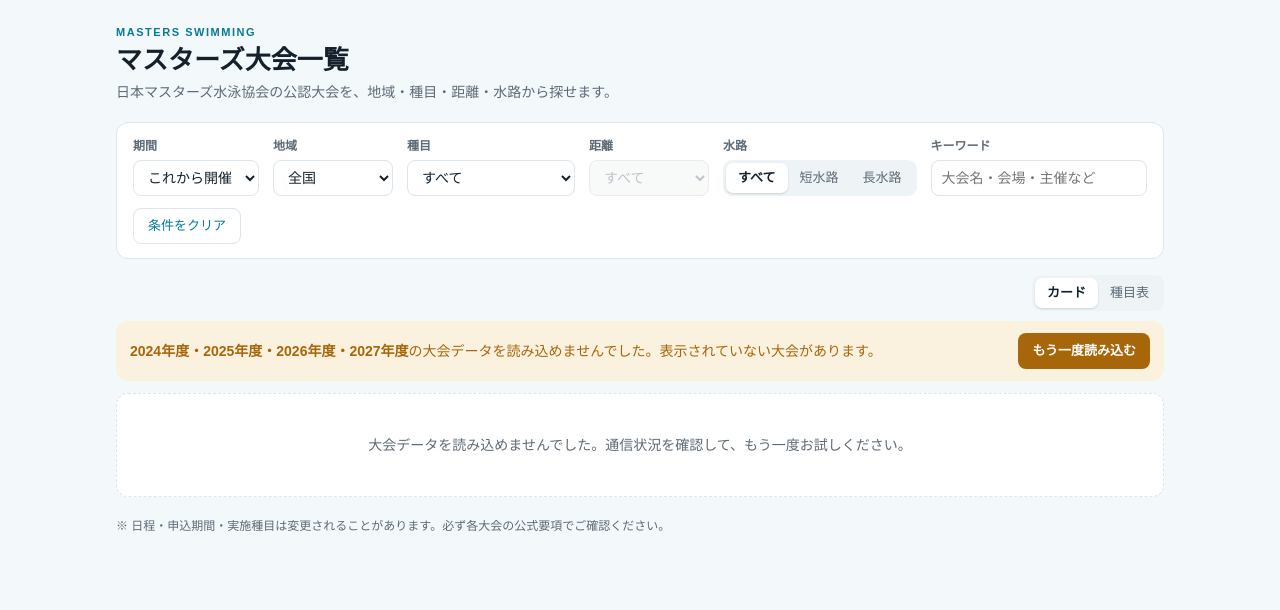
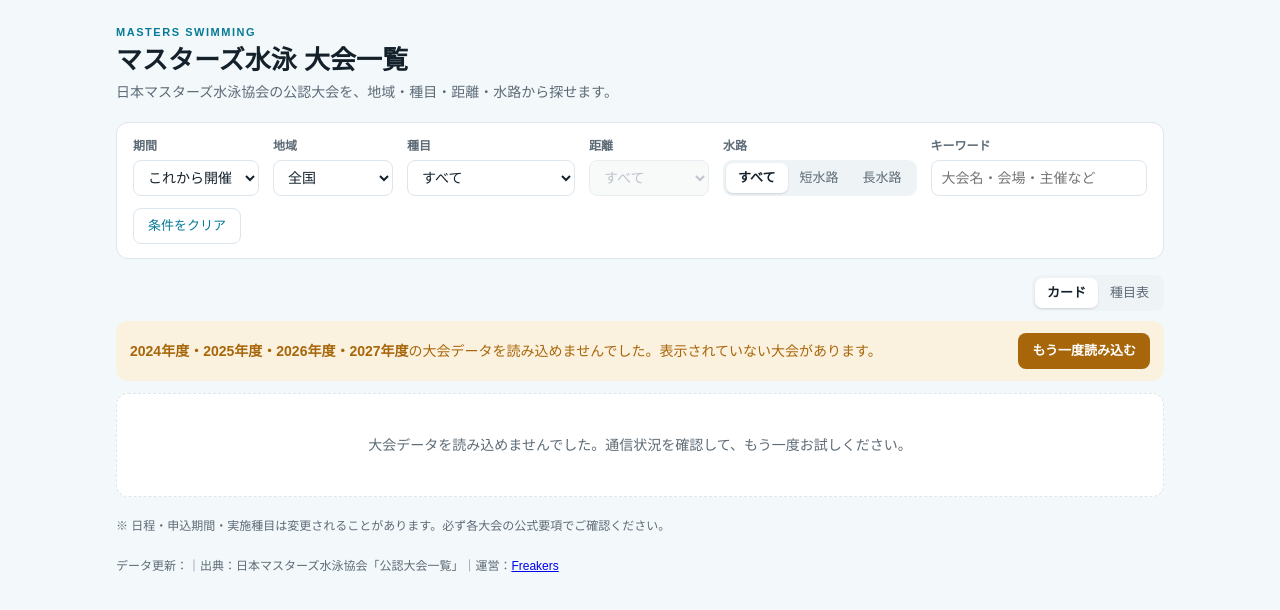
Before and after one commit to kakkies03/masters-competition-public, a plain HTML site: page index.html in a window 1280 px wide. Drawn offline with Linux system fonts and the light colour scheme; no server answers.

Commit message:
swim.freakers.net向けにタイトル・説明文・OGPを設定し、検索に載るようにする

```diff
--- a/index.html
+++ b/index.html
@@ -3,17 +3,24 @@
 <head>
   <meta charset="UTF-8" />
   <meta name="viewport" content="width=device-width, initial-scale=1" />
-  <title>マスターズ大会一覧 | Freakers</title>
-  <meta name="description" content="日本マスターズ水泳協会の公認大会を、地域・種目・距離・短水路／長水路から探せる大会一覧です。日程・会場・申込期間・実施種目・大会要項を掲載しています。" />
-  <!-- 単体では検索結果に出さず、Freakersのページに埋め込まれたときだけ内容として扱ってもらう -->
-  <meta name="robots" content="noindex, indexifembedded" />
+  <title>マスターズ水泳 大会一覧・日程【2026・2027年】｜Freakers</title>
+  <link rel="canonical" href="https://swim.freakers.net/" />
+  <meta property="og:type" content="website" />
+  <meta property="og:site_name" content="Freakers" />
+  <meta property="og:title" content="マスターズ水泳 大会一覧・日程【2026・2027年】" />
+  <meta property="og:description" content="全国のマスターズ水泳公認大会を、地域・種目・距離・短水路／長水路から探せます。日程・会場・申込期間・実施種目・大会要項を掲載。" />
+  <meta property="og:url" content="https://swim.freakers.net/" />
+  <meta property="og:image" content="https://shop.freakers.net/uploads/b/3991cd80-9a21-11ee-951a-97ed3de63423/masters-renewal-ogp.png" />
+  <meta name="twitter:card" content="summary_large_image" />
+  <meta name="description" content="全国のマスターズ水泳公認大会の日程・会場・申込期間・実施種目を掲載。地域・種目・距離・短水路／長水路から出たい大会を探せます。申込受付中の大会や大会要項もすぐに確認できます。" />
+  <!--JSONLD-->
   <link rel="stylesheet" href="style.css?v=20261126c" />
 </head>
 <body>
   <main class="app">
     <header class="hero">
       <p class="eyebrow">MASTERS SWIMMING</p>
-      <h1>マスターズ大会一覧</h1>
+      <h1>マスターズ水泳 大会一覧</h1>
       <p class="lead">日本マスターズ水泳協会の公認大会を、地域・種目・距離・水路から探せます。</p>
     </header>
 
@@ -80,8 +87,10 @@
     </div>
 
     <p class="note">※ 日程・申込期間・実施種目は変更されることがあります。必ず各大会の公式要項でご確認ください。</p>
+    <p class="note">データ更新：<!--UPDATED-->｜出典：日本マスターズ水泳協会「公認大会一覧」｜運営：<a href="https://shop.freakers.net/">Freakers</a></p>
   </main>
 
+  <!--DATA-->
   <script src="script.js?v=20261126c"></script>
 </body>
 </html>
```
